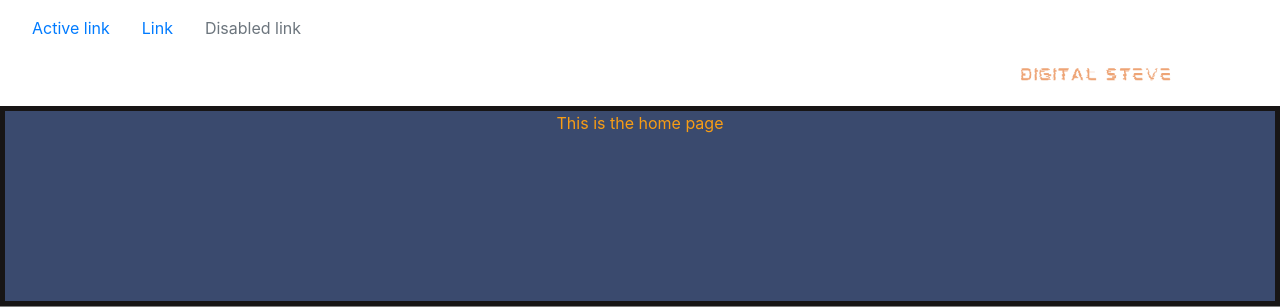
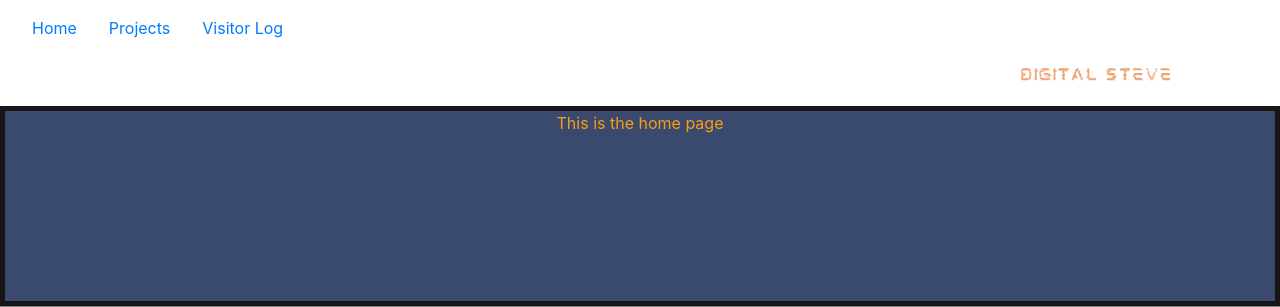
Before and after one commit to syuhas/web_resume, a Flask app: page / in a window 1280 px wide. Shown: the top 307 px of the page. Run offline with Flask 2, Linux system fonts and the light colour scheme.

Commit message:
navbar adjust

```diff
--- a/buildspec.yml
+++ b/buildspec.yml
@@ -25,8 +25,7 @@ phases:
 
 
 
-    <button class="navbar-toggler" type="button" data-toggle="collapse" data-target="#navbarSupportedContent" aria-controls="navbarSupportedContent" aria-expanded="false" aria-label="Toggle navigation">
-              <span class="navbar-toggler-icon"></span>
+
 
 
               <li class="nav-item dropdown">
--- a/website/templates/base.html
+++ b/website/templates/base.html
@@ -19,27 +19,25 @@
 
 
 
-
           <nav class="navbar navbar-expand-lg navbar-light" style="background-color: #FFFFFF">
             <button class="navbar-toggler" type="button" data-toggle="collapse" data-target="#navbarSupportedContent" aria-controls="navbarSupportedContent" aria-expanded="false" aria-label="Toggle navigation">
               <span class="navbar-toggler-icon"></span>
             </button>
-            <div class="collapse navbar-collapse" id="navbarSupportedContent">
+
+            <div class="collapse navbar-collapse" id="navbarSupportedContent" >
 
             <ul class="nav justify-content-center">
                 <li class="nav-item">
-                    <a class="nav-link active" href="#">Active link</a>
+                    <a class="nav-link" href="/">Home</a>
                 </li>
                 <li class="nav-item">
-                    <a class="nav-link" href="#">Link</a>
+                    <a class="nav-link" href="/projects">Projects</a>
                 </li>
                 <li class="nav-item">
-                    <a class="nav-link disabled" href="#">Disabled link</a>
+                    <a class="nav-link" href="/login">Visitor Log</a>
                 </li>
             </ul>
-
-
-
+            </div>
 
           </nav>
 
```
